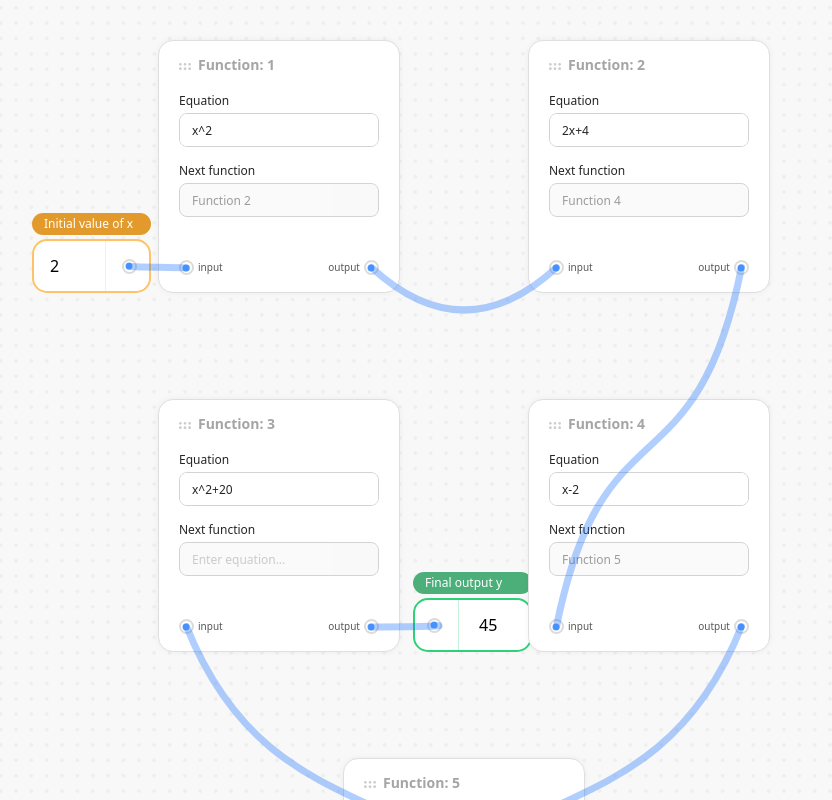
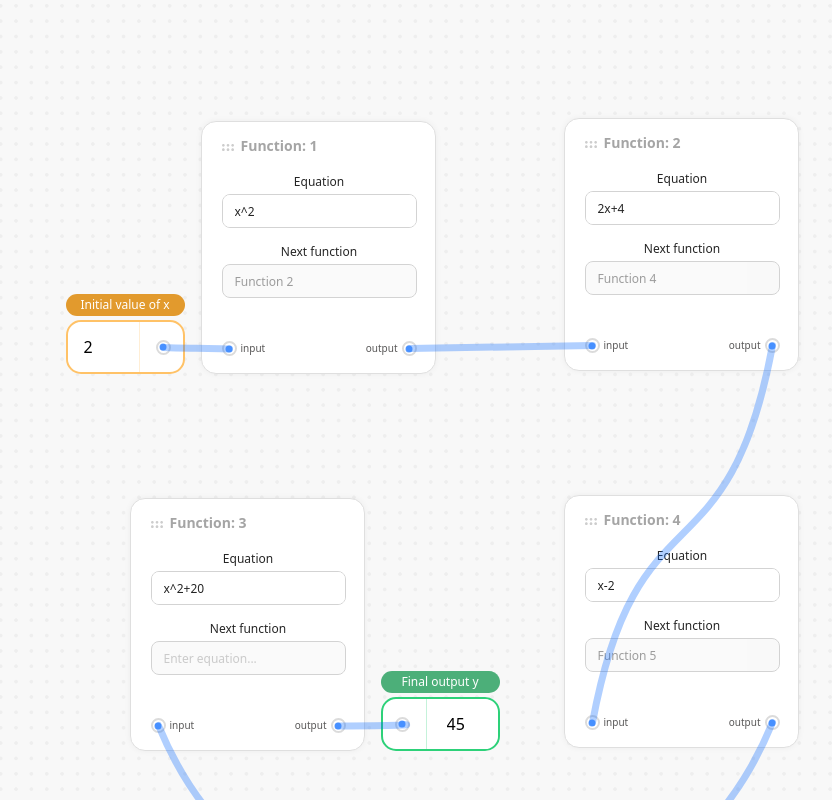
Before and after one commit to DhrumilModi/function-cards, a React (Vite) app: page / in a window 1280 px wide. Shown: the top 800 px of the page, without its empty margins (176-1008 px from the left). Built offline with nearby package versions, Linux system fonts and the light colour scheme; the HTML template or start-up script is replaced by a standard one.

Commit message:
main merge

```diff
--- a/src/App.tsx
+++ b/src/App.tsx
@@ -5,10 +5,9 @@ import { CalculatorProvider } from "./context/CalculatorContext"
 function App() {
   return (
     <CalculatorProvider>
-      <div className="relative bg-[#F8F8F8] font-inter overflow-hidden">
-        <div className="absolute inset-0 bg-[url('/background.png')] bg-fixed bg-center bg-cover bg-no-repeat opacity-4 min-h-full"></div>
+      <main className="relative bg-[#F8F8F8] font-inter overflow-hidden  before:bg-[url('/background.png')] before:opacity-4 before:content-['*'] before:inline before:absolute before:inset-0 before:bg-fixed before:bg-center before:bg-cover before:bg-no-repeat before:min-h-ful z-0 before:-z-1 min-h-screen">
         <Atlys />
-      </div>
+      </main>
     </CalculatorProvider>
   )
 }
--- a/src/components/Card/Card.tsx
+++ b/src/components/Card/Card.tsx
@@ -4,7 +4,7 @@ import CardRadio from "../CardRadio"
 
 const Card: React.FC<CardProps> = ({ title, children, id, target }) => {
   return (
-    <div className=" bg-white rounded-[15px] overflow-hidden border border-[#DFDFDF] shadow-[0px_0px_6px_0px_rgba(0,0,0,0.05)]">
+    <div className=" bg-white rounded-[15px] overflow-hidden border border-[#DFDFDF] shadow-[0px_0px_6px_0px_rgba(0,0,0,0.05)] ">
       <div className="py-[13px] px-[20px] min-h-[251px] min-w-[235px] flex flex-col justify-between">
         <div>
           {title && (
--- a/src/components/Card/FunctionCard.tsx
+++ b/src/components/Card/FunctionCard.tsx
@@ -18,7 +18,7 @@ interface LabelValueProps {
 
 const LabelValue: React.FC<LabelValueProps> = (props) => {
   return (
-    <div className="flex flex-col">
+    <div className="flex flex-col ">
       <Label className="mb-1" type={props.labelType}>
         {props.labelText}
       </Label>
@@ -37,36 +37,8 @@ const FunctionCard: React.FC<FunctionCardProps> = ({ func }) => {
     initialTarget
   } = useCalculatorContext()
 
-  return (
-    <div
-      key={func.id}
-      className="flex flex-col-reverse xl:flex-row xl:items-end relative"
-    >
-      {func.type === "INPUT" && (
-        <div className="flex flex-col mt-3 xl:mt-0 justify-center gap-30 xl:absolute -left-31.5">
-          <LabelValue
-            value={inputValue}
-            onChange={updateInitialValue}
-            type="OUT"
-            id="INPUT"
-            target={initialTarget}
-            labelText="Initial value of x"
-            labelType={"warning"}
-          />
-        </div>
-      )}
-      {func.type === "OUTPUT" && (
-        <div className="flex flex-col mt-3 xl:mt-0 align-bottom xl:absolute -right-33">
-          <LabelValue
-            value={outputValue}
-            type="IN"
-            id="OUTPUT"
-            disabled
-            labelText="Final output y"
-            labelType={"success"}
-          />
-        </div>
-      )}
+  const CardComponent = (
+    <div className="md:w-[235px] inline-block mt-29.5">
       <Card
         title={`Function: ${func.id}`}
         id={func.id?.toString()}
@@ -86,6 +58,48 @@ const FunctionCard: React.FC<FunctionCardProps> = ({ func }) => {
       </Card>
     </div>
   )
+
+  if (func.type === "INPUT") {
+    return (
+      <div className="inline-block mr-16 ">
+        <div className=" flex flex-row items-end ">
+          <div className="mr-4">
+            <LabelValue
+              value={inputValue}
+              onChange={updateInitialValue}
+              type="OUT"
+              id="INPUT"
+              target={initialTarget}
+              labelText="Initial value of x"
+              labelType={"warning"}
+            />
+          </div>
+
+          {CardComponent}
+        </div>
+      </div>
+    )
+  } else if (func.type === "OUTPUT") {
+    return (
+      <div className="inline-block ml-16">
+        <div className=" flex flex-row items-end ">
+          {CardComponent}
+          <div className="ml-4">
+            <LabelValue
+              value={outputValue}
+              type="IN"
+              id="OUTPUT"
+              disabled
+              labelText="Final output y"
+              labelType={"success"}
+            />
+          </div>
+        </div>
+      </div>
+    )
+  }
+
+  return <div className="inline-block ml-16 mr-16">{CardComponent}</div>
 }
 
 export default FunctionCard
--- a/src/components/Card/FunctionCards.tsx
+++ b/src/components/Card/FunctionCards.tsx
@@ -3,11 +3,7 @@ import { useCalculatorContext } from "@/context/CalculatorContext"
 const FunctionCards = () => {
   const { cards } = useCalculatorContext()
 
-  return (
-    <div className="flex flex-wrap justify-center items-start gap-32 gap-y-26.5 xl:w-[62%] p-5">
-      {cards}
-    </div>
-  )
+  return cards
 }
 
 export default FunctionCards
--- a/src/context/CalculatorContext.tsx
+++ b/src/context/CalculatorContext.tsx
@@ -64,9 +64,8 @@ export const CalculatorProvider: React.FC<{ children: ReactNode }> = ({
     }
   }, [])
 
-  const cards = useMemo(
-    () =>
-      defaultConfig.functions.map((func: FunctionConfigTypes) => (
+  const cards = useMemo(() => {
+    return defaultConfig.functions.map((func: FunctionConfigTypes) => (
       <FunctionCard
         key={func.id}
         func={
@@ -77,9 +76,8 @@ export const CalculatorProvider: React.FC<{ children: ReactNode }> = ({
           } as FunctionData
         }
       />
-      )),
-    [equation]
-  )
+    ))
+  }, [equation])
 
   const linesArray = useMemo(() => {
     if (!cards) {
--- a/src/pages/Atlys/Atlys.tsx
+++ b/src/pages/Atlys/Atlys.tsx
@@ -4,9 +4,13 @@ import CurvedLines from "@/components/Lines/CurvedLines"
 
 const Atlys: React.FC = () => {
   return (
-    <div className="flex flex-col items-center justify-center min-h-screen w-screen p-5 z-1">
-      <FunctionCards />
-      <CurvedLines />
+    <div className="xl:w-[75%] ml-auto mr-auto  ">
+      <div>
+        <div className="w-full text-center flex flex-row flex-wrap items-center justify-center">
+          <FunctionCards />
+          <CurvedLines />
+        </div>
+      </div>
     </div>
   )
 }
```
Lines whose indentation alone changed are shown as unchanged.
